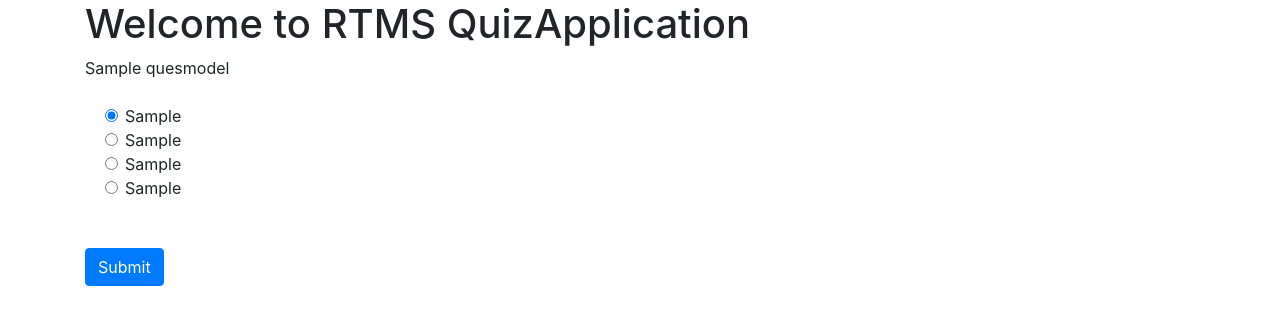
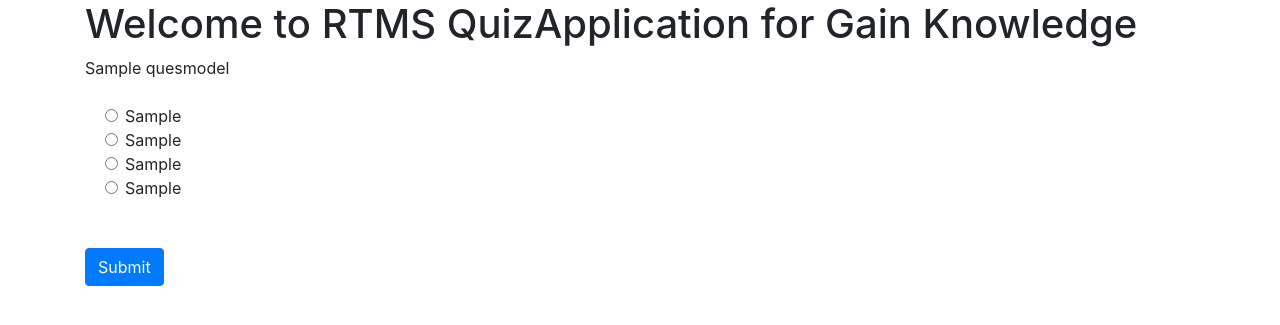
Before and after one commit to theeps/-RTMS_Webdevelopers, a Django app: page / in a window 1280 px wide. Shown: the part 56-381 px from the top of the page. Run offline with Django 3.2, Linux system fonts and the light colour scheme; tables that the repository leaves empty hold one stand-in row (values such as "Sample post"); some libraries are stand-ins or nearby versions.

Commit message:
Update Homee.html

```diff
--- a/quiz/templates/Homee.html
+++ b/quiz/templates/Homee.html
@@ -3,7 +3,7 @@
 {% block content %}
 {% load static %}
 <div class="container ">
-<h1>Welcome to RTMS QuizApplication</h1>
+<h1>Welcome to RTMS QuizApplication for Gain Knowledge</h1>
 
 
 
@@ -15,7 +15,7 @@
     </div>
     <div class="form-check">
         <div class="form-check">
-            <input class="form-check-input" type="radio" name="{{q.question}}" id="gridRadios1" value="option1" checked>
+            <input class="form-check-input" type="radio" name="{{q.question}}" id="gridRadios1" value="option1">
             <label class="form-check-label" for="gridRadios1">
                 {{q.op1}}
             </label>
```
